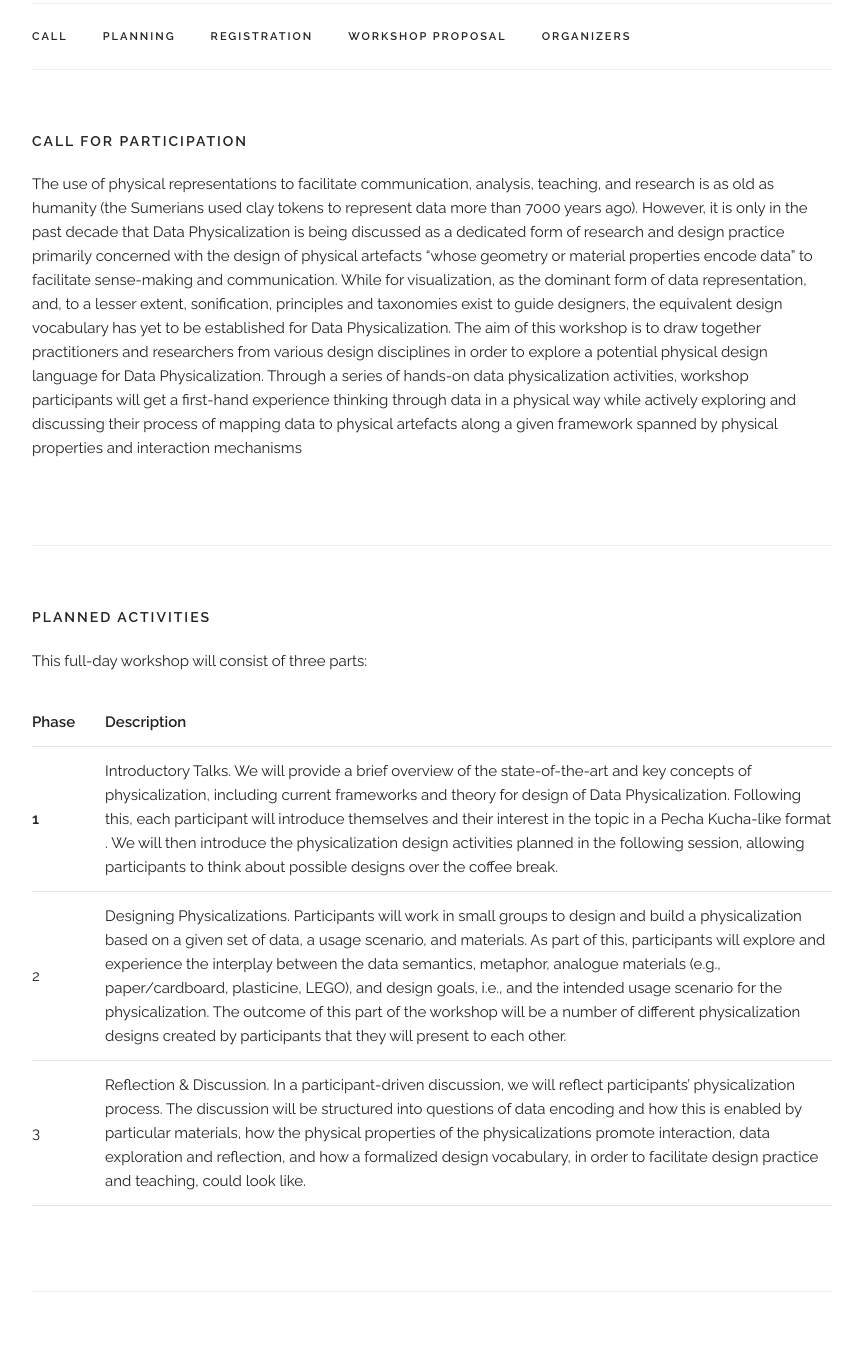
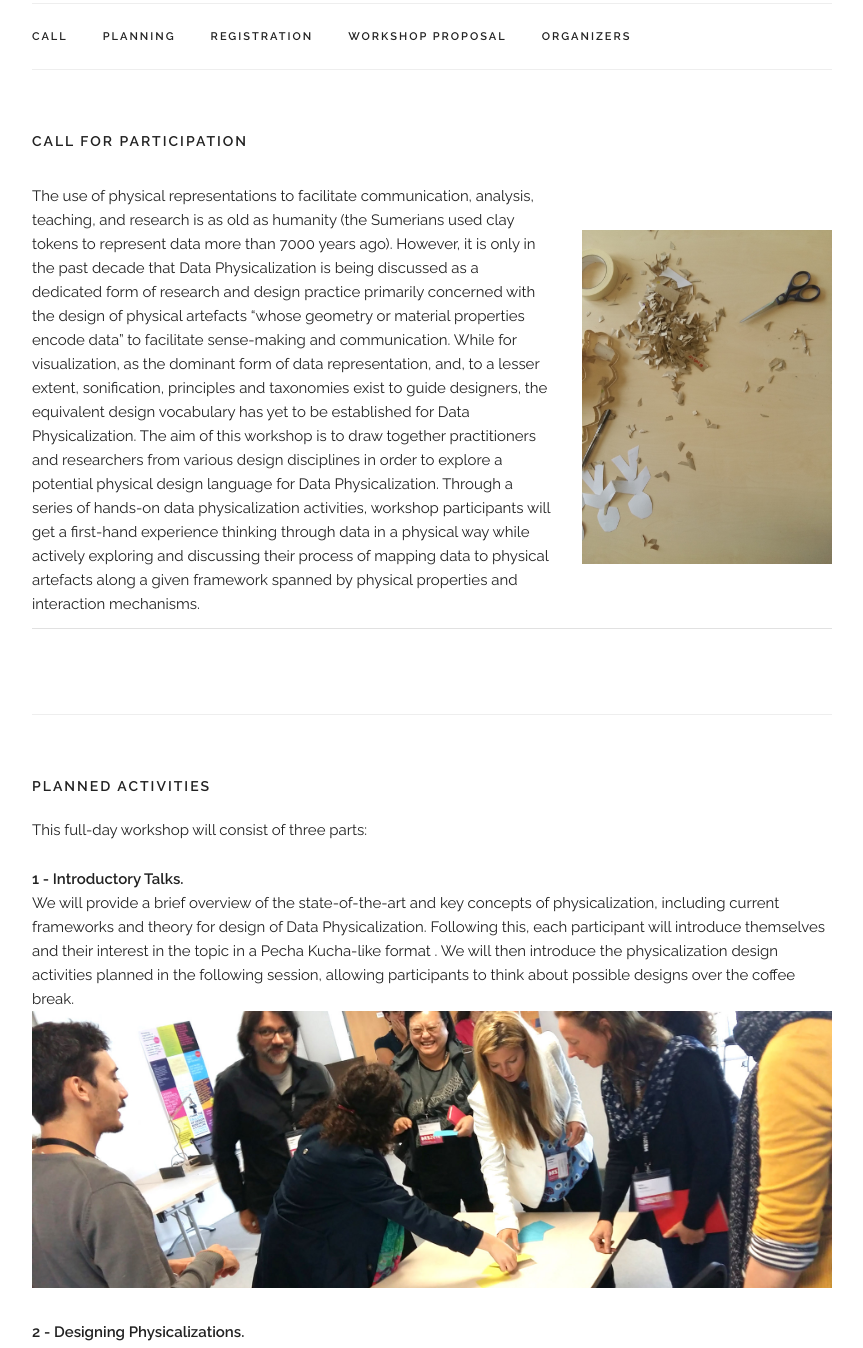
Before and after one commit to data-physicalisation/data-physicalisation.github.io, a plain HTML site: page index.html in a window 1280 px wide. Shown: the part 272-1620 px from the top of the page, without its empty margins (208-1071 px from the left). Drawn offline with nearby package versions, Linux system fonts and the light colour scheme.

Commit message:
Add pictures

```diff
--- a/index.html
+++ b/index.html
@@ -62,8 +62,21 @@
     <!-- Why use Skeleton -->
     <div class="docs-section" id="intro">
       <h6 class="docs-header">CALL FOR PARTICIPATION</h6>
-      <p>The use of physical representations to facilitate communication, analysis, teaching, and research is as old as humanity (the Sumerians used clay tokens to represent data more than 7000 years ago). However, it is only in the past decade that Data Physicalization is being discussed as a dedicated form of research and design practice primarily concerned with the design of physical artefacts “whose geometry or material properties encode data” to facilitate sense-making and communication. While for visualization, as the dominant form of data representation, and, to a lesser extent, sonification, principles and taxonomies exist to guide designers, the equivalent design vocabulary has yet to be established for Data Physicalization. The aim of this workshop is to draw together practitioners and researchers from various design disciplines in order to explore a potential physical design language for Data Physicalization.
-      Through a series of hands-on data physicalization activities, workshop participants will get a first-hand experience thinking through data in a physical way while actively exploring and discussing their process of mapping data to physical artefacts along a given framework spanned by physical properties and interaction mechanisms
+      <table>
+        <tr>
+          <td>
+      The use of physical representations to facilitate communication, analysis, teaching, and research is as old as humanity (the Sumerians used clay tokens to represent data more than 7000 years ago). However, it is only in the past decade that Data Physicalization is being discussed as a dedicated form of research and design practice primarily concerned with the design of physical artefacts “whose geometry or material properties encode data” to facilitate sense-making and communication. While for visualization, as the dominant form of data representation, and, to a lesser extent, sonification, principles and taxonomies exist to guide designers, the equivalent design vocabulary has yet to be established for Data Physicalization. The aim of this workshop is to draw together practitioners and researchers from various design disciplines in order to explore a potential physical design language for Data Physicalization.
+      Through a series of hands-on data physicalization activities, workshop participants will get a first-hand experience thinking through data in a physical way while actively exploring and discussing their process of mapping data to physical artefacts along a given framework spanned by physical properties and interaction mechanisms.
+
+    </td>
+    <td>
+                         <img src="images/20160629_125838.jpg" width="250px" style="margin:0px;padding:0px;">
+
+    </td>
+  </tr>
+</table>
+
+
       </p>
     </div>
 
@@ -72,35 +85,34 @@
       <h6 class="docs-header">PLANNED ACTIVITIES</h6>
       <p>This full-day workshop will consist of three parts:
       </p>
-      <div class="docs-example">
-        <table class="u-full-width">
-          <thead>
-            <tr>
-              <th>Phase</th>
-              <th>Description</th>
-            </tr>
-          </thead>
-          <tbody>
-            <tr>
-              <td><b>1</b></td>
-              <td>Introductory Talks. We will provide a brief overview of the state-of-the-art and key concepts of physicalization, including current frameworks and theory for design of Data Physicalization. Following this, each participant will introduce themselves and their interest in the topic in a Pecha Kucha-like format . We will then introduce the physicalization design activities planned in the following session, allowing participants to think about possible designs over the coffee break.</td>
-            </tr>
-            <tr>
-              <td>2</td>
-              <td>Designing Physicalizations. Participants will work in small groups to design and build a physicalization based on a given set of data, a usage scenario, and materials. As part of this, participants will explore and experience the interplay between the data semantics, metaphor, analogue materials (e.g., paper/cardboard, plasticine, LEGO), and design goals, i.e., and the intended usage scenario for the physicalization. The outcome of this part of the workshop will be a number of different physicalization designs created by participants that they will present to each other.</td>
-            </tr>
-            <tr>
-              <td>3</td>
-              <td>Reflection & Discussion. In a participant-driven discussion, we will reflect participants’ physicalization process. The discussion will be structured into questions of data encoding and how this is enabled by particular materials, how the physical properties of the physicalizations promote interaction, data exploration and reflection, and how a formalized design vocabulary, in order to facilitate design practice and teaching, could look like.</td>
-            </tr>
-          </tbody>
-        </table>
-      </div>
+
+      <p><b>
+      1 - Introductory Talks.</b>  <br/>
+      We will provide a brief overview of the state-of-the-art and key concepts of physicalization, including current frameworks and theory for design of Data Physicalization. Following this, each participant will introduce themselves and their interest in the topic in a Pecha Kucha-like format . We will then introduce the physicalization design activities planned in the following session, allowing participants to think about possible designs over the coffee break.
+      <img src="images/phase1.jpg" width="100%">
+
+       </p>
+
+      <p>
+      <b>2 - Designing Physicalizations.</b> <br/>
+      Participants will work in small groups to design and build a physicalization based on a given set of data, a usage scenario, and materials. As part of this, participants will explore and experience the interplay between the data semantics, metaphor, analogue materials (e.g., paper/cardboard, plasticine, LEGO), and design goals, i.e., and the intended usage scenario for the physicalization. The outcome of this part of the workshop will be a number of different physicalization designs created by participants that they will present to each other.
+            <img src="images/phase2.png" width="100%">
+
+      </p>
+
+
+      <p>
+      <b>3 - Reflection & Discussion.</b> <br/>
+       In a participant-driven discussion, we will reflect participants’ physicalization process. The discussion will be structured into questions of data encoding and how this is enabled by particular materials, how the physical properties of the physicalizations promote interaction, data exploration and reflection, and how a formalized design vocabulary, in order to facilitate design practice and teaching, could look like.
+             <img src="images/phase3.png" width="100%">
+
+      </p>
+
 
 
     </div>
 
-    <!-- Queries -->
+    <!-- registration -->
     <div class="docs-section" id="registration">
       <h6 class="docs-header">REGISTRATION</h6>
       <p>While participation in this workshop is open to any delegate who has registered for the DRS’18 conference, we have a limit of 20 places available. To reserve a workshop place please email <a href="mailto:trevor.hogan(at)cit(dot)ie">trevor.hogan@cit.ie</a> no later than Monday 18th June 2018. </p>
@@ -112,6 +124,8 @@
       <p><b>June 18, 2018</b>  Booking Deadline<br/>
         <b>June 25, 2018</b> Workshop </p>
     </div>
+
+
 
     <div class="docs-section" id="organizers">
 
@@ -148,10 +162,20 @@
 
         </div>
       </div>
+
+
+          <div class="docs-section" id="end">
+           See you soon !
+             <img class="value-img" src="images/g5-construction.gif">
+
+          </div>
     </section>
 
+
+
     </p>
-      In association with <a href="http://www.drs2018limerick.org" target="_blank">Design Research Society 2018</a>
+      In association with <a href="http://www.drs2018limerick.org" target="_blank">Design Research Society 2018</a>  - full report on previous<a href="
+      https://research-repository.st-andrews.ac.uk/bitstream/handle/10023/10981/Huron_2017_Lets_get_physical_DIS17_AAM.pdf"> DRS 2016 Let's get physical workshop  </a>
       </div>
 
 <!-- End Document
```
Also changed, not shown: images/20160629_105016-tools-small.jpg (added), images/20160629_115424.jpg (added), images/20160629_122818.jpg (added), images/20160629_125838.jpg (added), images/20160629_132616-1.png (added), images/g5-construction.gif (added), images/g5-construction2.gif (added), images/phase1.jpg (added), images/phase2.png (added), images/phase3.png (added), images/stacking-tokens.gif (added), 2 other files.
